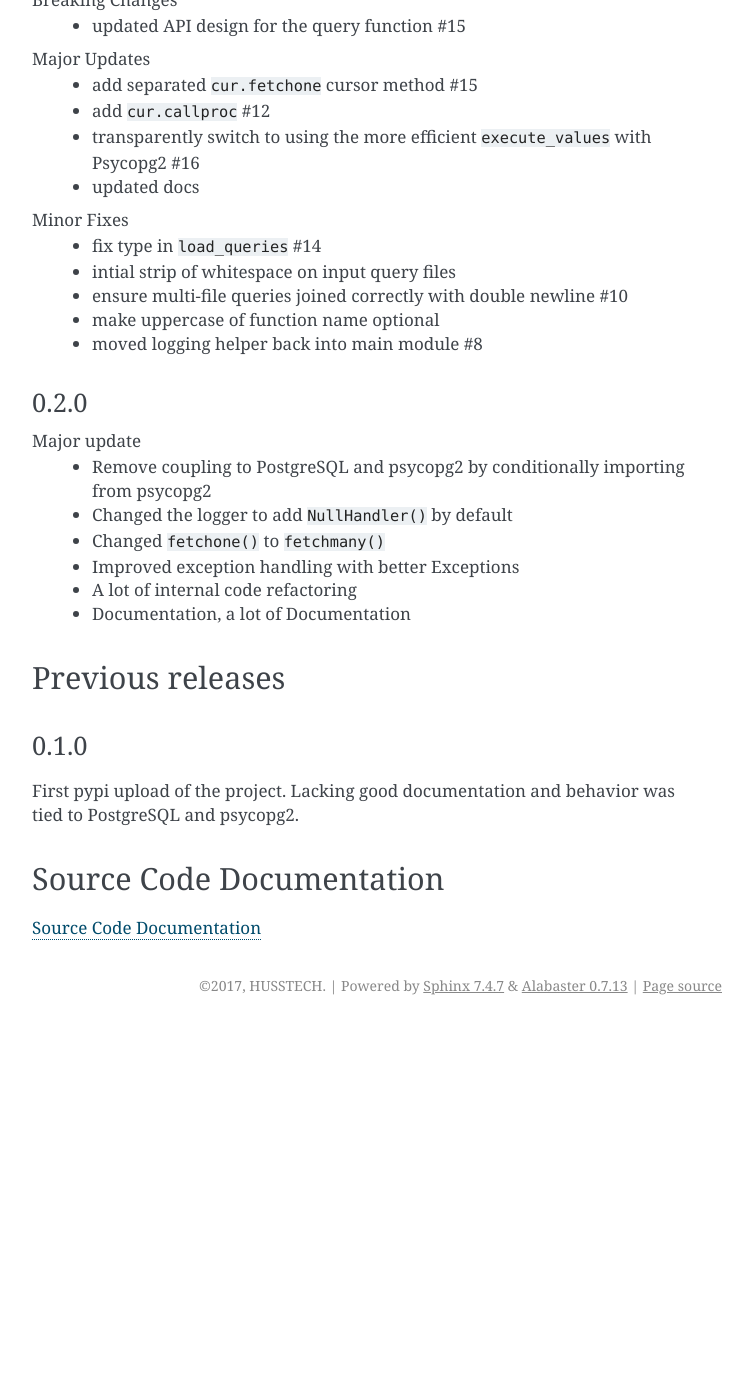
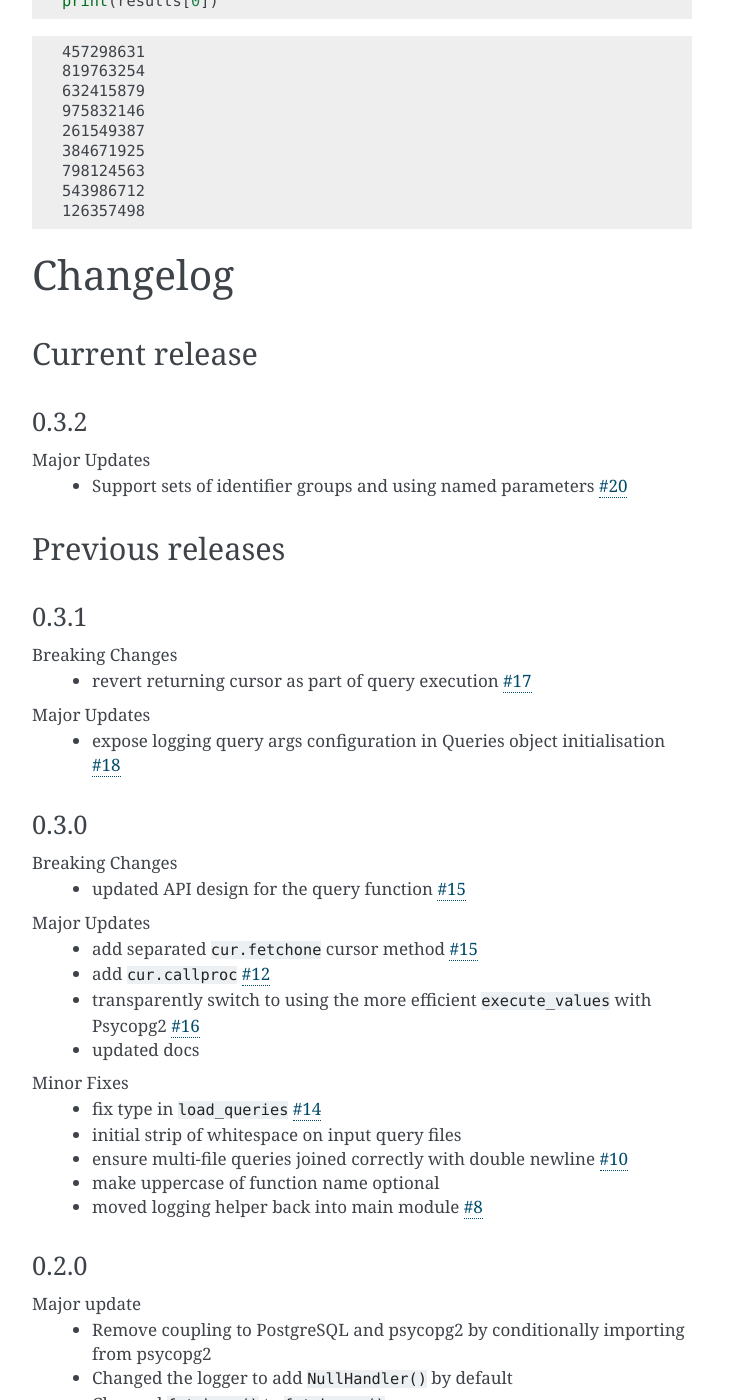
Before and after one commit to 9fin/sqlpy, a Sphinx documentation site: the page built from docs/index.rst, in a window 1280 px wide and 1400 px high, scrolled down 16769 px. Shown: the whole window, without its empty margins (388-1140 px from the left). Built offline with Sphinx 7.4.7, drawn with Linux system fonts in a browser that asks for light colours; before the commit the page ends 17794 px from its top, so only the background shows below that; some of the changed text lies outside the part shown.

Commit message:
Support sets of identifier groups and using named parameters #20

```diff
--- a/CHANGELOG.rst
+++ b/CHANGELOG.rst
@@ -5,23 +5,40 @@
 Current release
 ===============
 
+0.3.2
+-----
+Major Updates
+    - Support sets of identifier groups and using named parameters `#20 <https://github.com/9fin/sqlpy/issues/20>`_
+
+Previous releases
+=================
+
+0.3.1
+-----
+Breaking Changes
+    - revert returning cursor as part of query execution `#17 <https://github.com/9fin/sqlpy/issues/17>`_
+
+Major Updates
+    - expose logging query args configuration in Queries object initialisation `#18 <https://github.com/9fin/sqlpy/issues/18>`_
+
+
 0.3.0
 -----
 Breaking Changes
-	- updated API design for the query function #15
+	- updated API design for the query function `#15 <https://github.com/9fin/sqlpy/issues/15>`_
 
 Major Updates
-	- add separated ``cur.fetchone`` cursor method #15
-	- add ``cur.callproc`` #12
-	- transparently switch to using the more efficient ``execute_values`` with Psycopg2 #16
+	- add separated ``cur.fetchone`` cursor method `#15 <https://github.com/9fin/sqlpy/issues/15>`_
+	- add ``cur.callproc`` `#12 <https://github.com/9fin/sqlpy/issues/12>`_
+	- transparently switch to using the more efficient ``execute_values`` with Psycopg2 `#16 <https://github.com/9fin/sqlpy/issues/16>`_
 	- updated docs
 
 Minor Fixes
-	- fix type in ``load_queries`` #14
-	- intial strip of whitespace on input query files
-	- ensure multi-file queries joined correctly with double newline #10
+	- fix type in ``load_queries`` `#14 <https://github.com/9fin/sqlpy/issues/14>`_
+	- initial strip of whitespace on input query files
+	- ensure multi-file queries joined correctly with double newline `#10 <https://github.com/9fin/sqlpy/issues/10>`_
 	- make uppercase of function name optional
-	- moved logging helper back into main module #8
+	- moved logging helper back into main module `#8 <https://github.com/9fin/sqlpy/issues/8>`_
 
 0.2.0
 -----
--- a/README.rst
+++ b/README.rst
@@ -198,6 +198,18 @@
 
     [(1, u'hello')]
 
+It is also possible to define identifiers in multiple parts of the query by passing a named identifier group(s) in a dictionary. This allows multiple identifiers to be contained within the same format token slot.
+
+.. code-block:: sql
+
+    -- name: select_orderd_group
+    SELECT * FROM hello
+    ORDER BY {order_group};
+
+.. code-block:: python
+
+    >> sql.SELECT_BY_ID(cur, identifiers={'order_group': ('col_1', 'col_2', 'col_3')}
+
 .. _Bobby Tables: http://bobby-tables.com/python
 
 Tests
--- a/docs/fulldocs.rst
+++ b/docs/fulldocs.rst
@@ -334,6 +334,18 @@
 
     [(1, u'hello')]
 
+It is also possible to define identifiers in multiple parts of the query by passing a named identifier group(s) in a dictionary. This allows multiple identifiers to be contained within the same format token slot.
+
+.. code-block:: sql
+
+    -- name: select_orderd_group
+    SELECT * FROM hello
+    ORDER BY {order_group};
+
+.. code-block:: python
+
+    >> sql.SELECT_BY_ID(cur, identifiers={'order_group': ('col_1', 'col_2', 'col_3')}
+
 .. _Bobby Tables: http://bobby-tables.com/python
 
 ===========
```
Also changed, not shown: other parts of CHANGELOG.rst (+0 -3 lines), test_sqlpy.py (+21 -1 lines), 2 other files.
